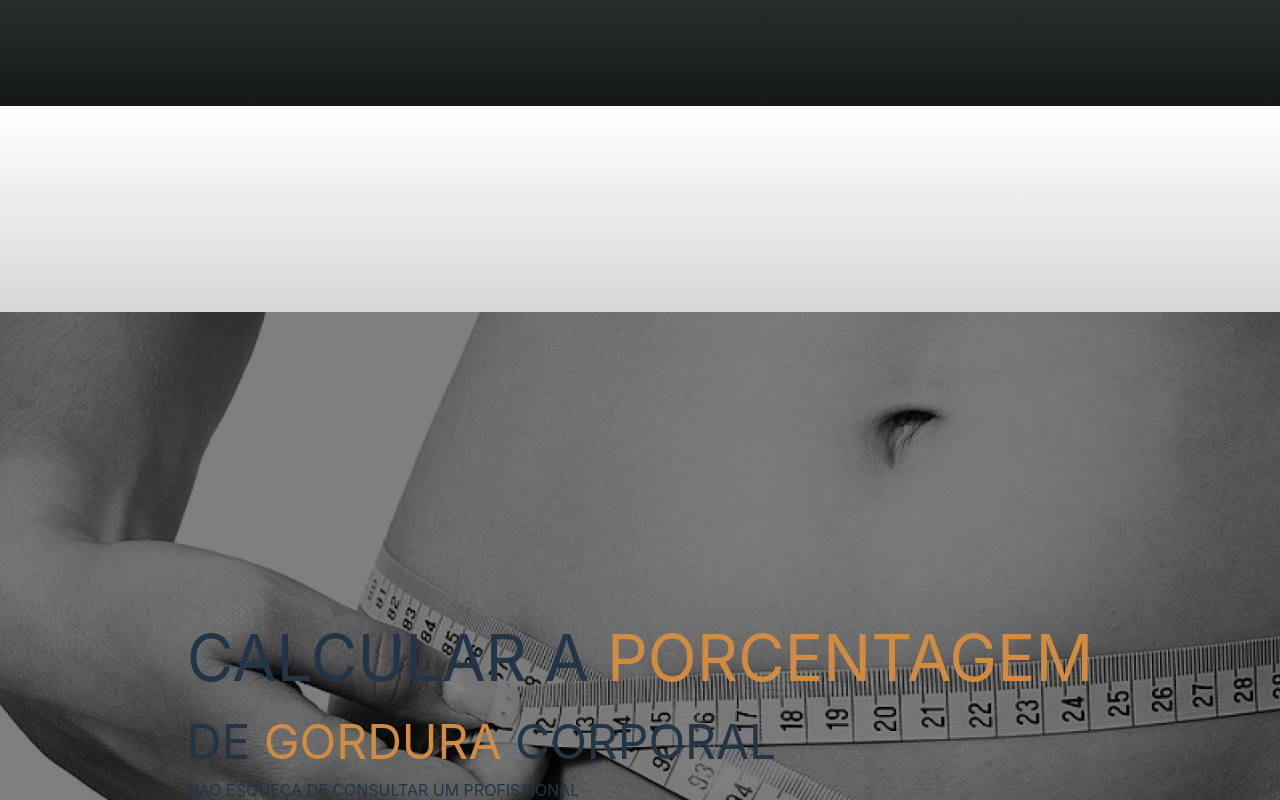
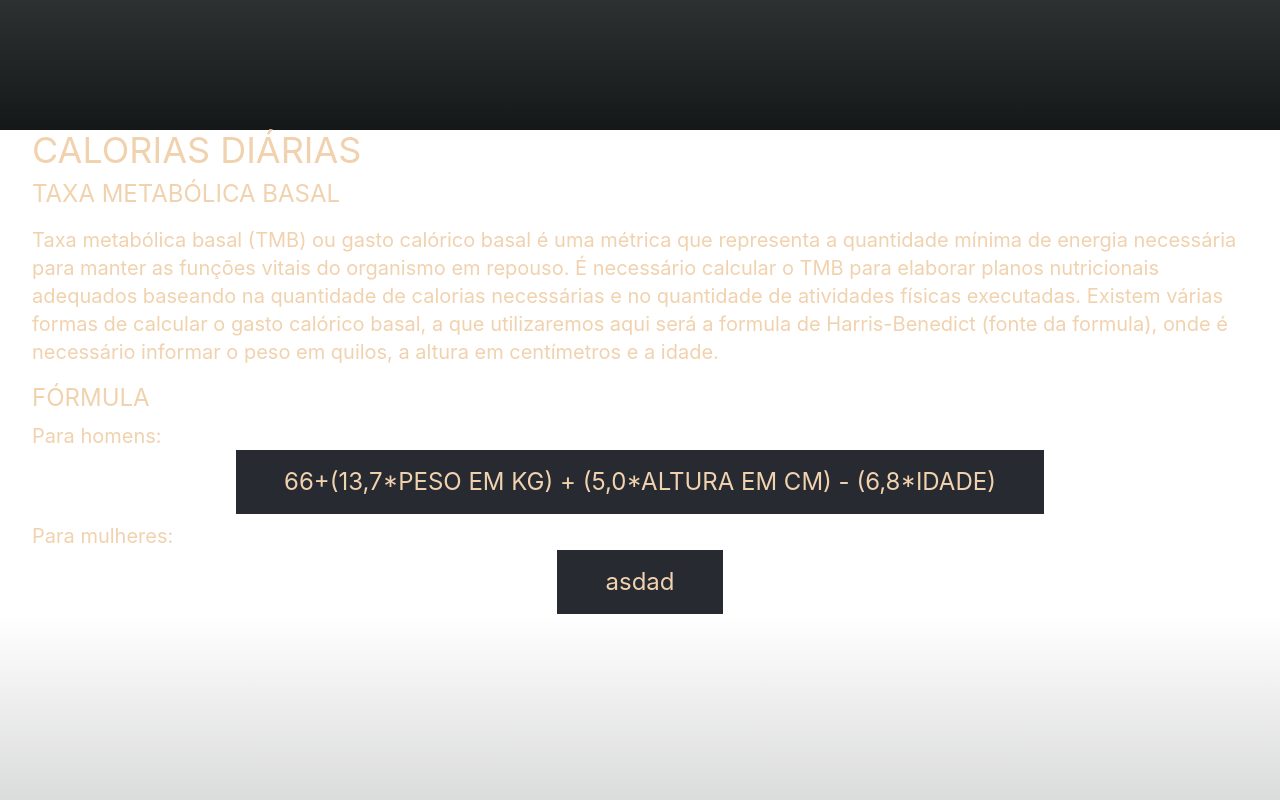
Before and after one commit to arttturslv/FIT, a React (Vite) app: page / in a window 1280 px wide. Shown: the part 1100-1900 px from the top of the page. Built offline with nearby package versions, Linux system fonts and the light colour scheme.

Commit message:
feat: added introduction text component

```diff
--- a/src/App.jsx
+++ b/src/App.jsx
@@ -1,5 +1,6 @@
 import Navbar from "./components/Navbar"
 import Highlight from "./components/Highlight"
+import IntroductionText from "./components/IntroductionText"
 
 import hip from './assets/hip.png'
 import workout from './assets/workout.png'
@@ -8,17 +9,50 @@ export default function App() {
   return (
     <div className='flex flex-col justify-center items-center bg-yellow h-screen w-screen'>
       <Navbar />
-      <main className='max-w-[1440px] w-full mb-12 bg-black flex-1 h-full'>
+      <main className='max-w-[1440px] w-full bg-black flex-1 h-full'>
         <Highlight image={workout}>
             <h2 className="text-[4rem] max-lg:text-[3rem] max-md:text-[2rem] max-sm:text-[1.4rem]">O QUE <span className="text-yellow">VOCÊ</span> PRECISA</h2>
             <h2 className="text-[3rem] max-lg:text-[2rem] max-md:text-[1rem] max-sm:text-[1rem]">SABER PARA <span className="text-yellow">EMAGRECER</span></h2>
             <h6 className="max-lg:text-[0.8rem] max-md:text-[0.6rem] max-sm:text-[0.4rem]">NÃO ESQUEÇA DE CONSULTAR UM PROFISSIONAL</h6>
         </Highlight>
+
+        <IntroductionText
+          title={'CALORIAS DIÁRIAS'}
+          subtitle={'TAXA METABÓLICA BASAL'}
+          text={`
+            Taxa metabólica basal (TMB) ou gasto calórico basal é uma métrica que representa a quantidade mínima de energia necessária para manter as funções vitais do organismo em repouso.
+            É necessário calcular o TMB para elaborar planos nutricionais adequados baseando na quantidade de calorias necessárias e no quantidade de atividades físicas executadas.
+            Existem várias formas de calcular o gasto calórico basal, a que utilizaremos aqui será a formula de Harris-Benedict (fonte da formula), onde é necessário informar o peso em quilos, a altura em centímetros e a idade.`}
+          formula={
+            {
+              men:"66+(13,7*PESO EM KG) + (5,0*ALTURA EM CM) - (6,8*IDADE)",
+              woman:"asdad"
+            }
+          }
+        />
+
         <Highlight image={hip}>
             <h2 className="text-[4rem] max-lg:text-[3rem] max-md:text-[2rem] max-sm:text-[1.4rem]">CALCULAR A <span className="text-yellow">PORCENTAGEM</span></h2>
             <h2 className="text-[3rem] max-lg:text-[2rem] max-md:text-[1rem] max-sm:text-[1rem]">DE <span className="text-yellow">GORDURA</span> CORPORAL</h2>
             <h6 className="max-lg:text-[0.8rem] max-md:text-[0.6rem] max-sm:text-[0.4rem]">NÃO ESQUEÇA DE CONSULTAR UM PROFISSIONAL</h6>
         </Highlight>
+
+        <IntroductionText
+          title={'GORDURA CORPORAL'}
+          subtitle={'PERCENTUAL DE GORDURA'}
+          text={`
+            O calculo de gordura corporal (BF) é uma metrica que representa a composição corporal, composto pela massa magra (músculos e vísceras) e a massa gorda (gordura).
+            O calculo da porcentagem de gordura corporal pode ser uma boa escolha para ter uma maior precisão do que o Índice de Massa Corpórea (IMC), mas ainda é necessário entender que o método utilizado com base nas medidas corporais usando uma fita metrica são menos precisas que um feito por um profissional, além de que, os resultados podem não refletir a realidade em casos de atletas.
+            Existem várias formas de calcular a porcentagem de gordura corporal, mas o utilizado aqui é a formula revisada (Modelo C4) da formula de Hodgdon & Beckett. Você pode aprender mais aqui: https://www.youtube.com/watch?v=WVRWtXnPL2s&t=698s`}
+          formula={
+            {
+              men:"66+(13,7*PESO EM KG) + (5,0*ALTURA EM CM) - (6,8*IDADE)",
+              woman:"asdad"
+            }
+          }
+        />
+
+
       </main>
     </div>
   )
--- /dev/null
+++ b/src/components/IntroductionText.jsx
@@ -0,0 +1,20 @@
+export default function IntroductionText({title, subtitle, text, formula}) {
+    return (
+        <div className="text-peach px-8">
+            <h4 className='text-4xl'>{title}</h4>
+            <h5 className='mt-2 text-2xl'>{subtitle}</h5>
+            <p className='mt-4 text-xl'>
+               {text}
+            </p>
+            <h5 className='mt-4 text-2xl'>FÓRMULA</h5>
+            <p className='mt-2 text-xl'>Para homens:</p>
+            <div className='text-center text-2xl flex justify-center'>
+            <p className="bg-navy px-12 py-4 w-fit">{formula.men}</p>
+            </div>
+            <p className='mt-2 text-xl'>Para mulheres:</p>
+            <div className='text-center text-2xl flex justify-center'>
+            <p className="bg-navy px-12 py-4 w-fit">{formula.woman}</p>
+            </div>
+        </div>
+    )
+}
```
